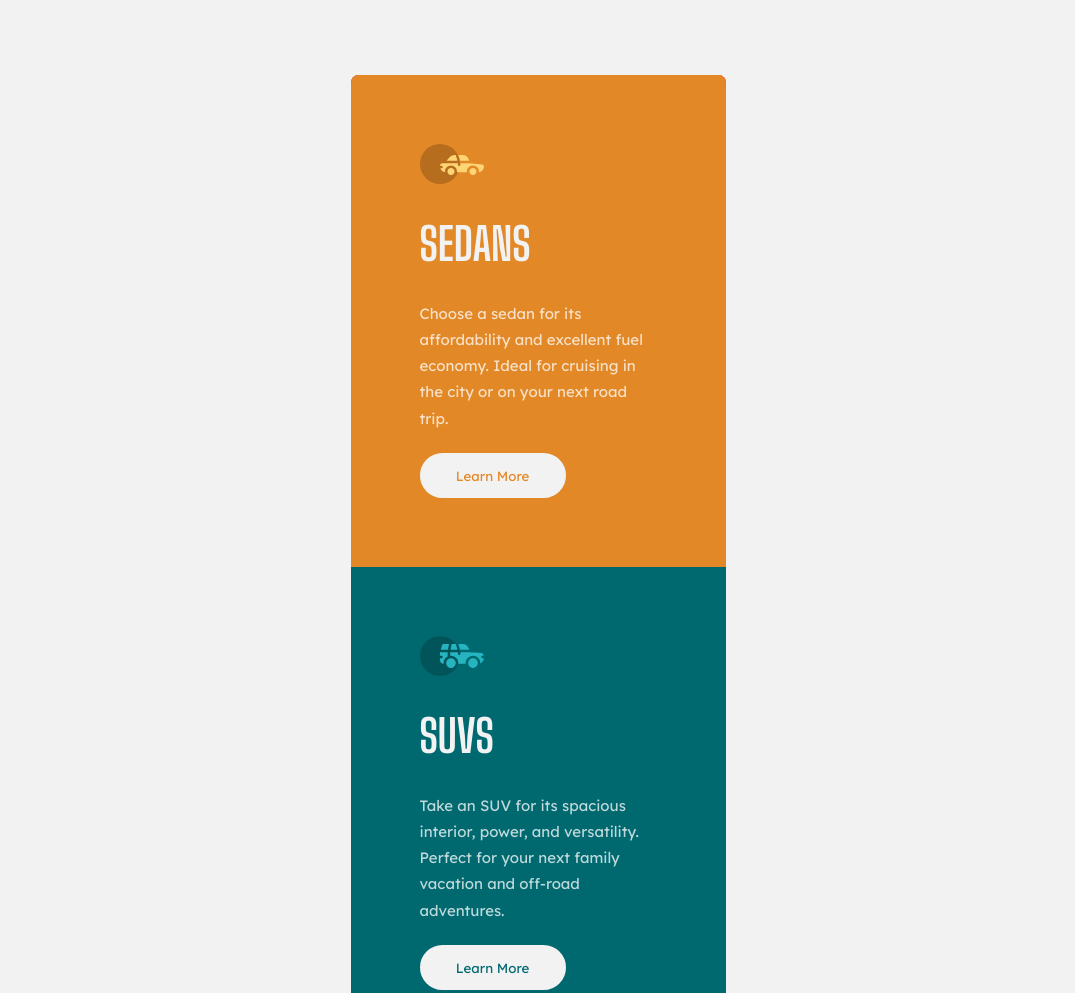
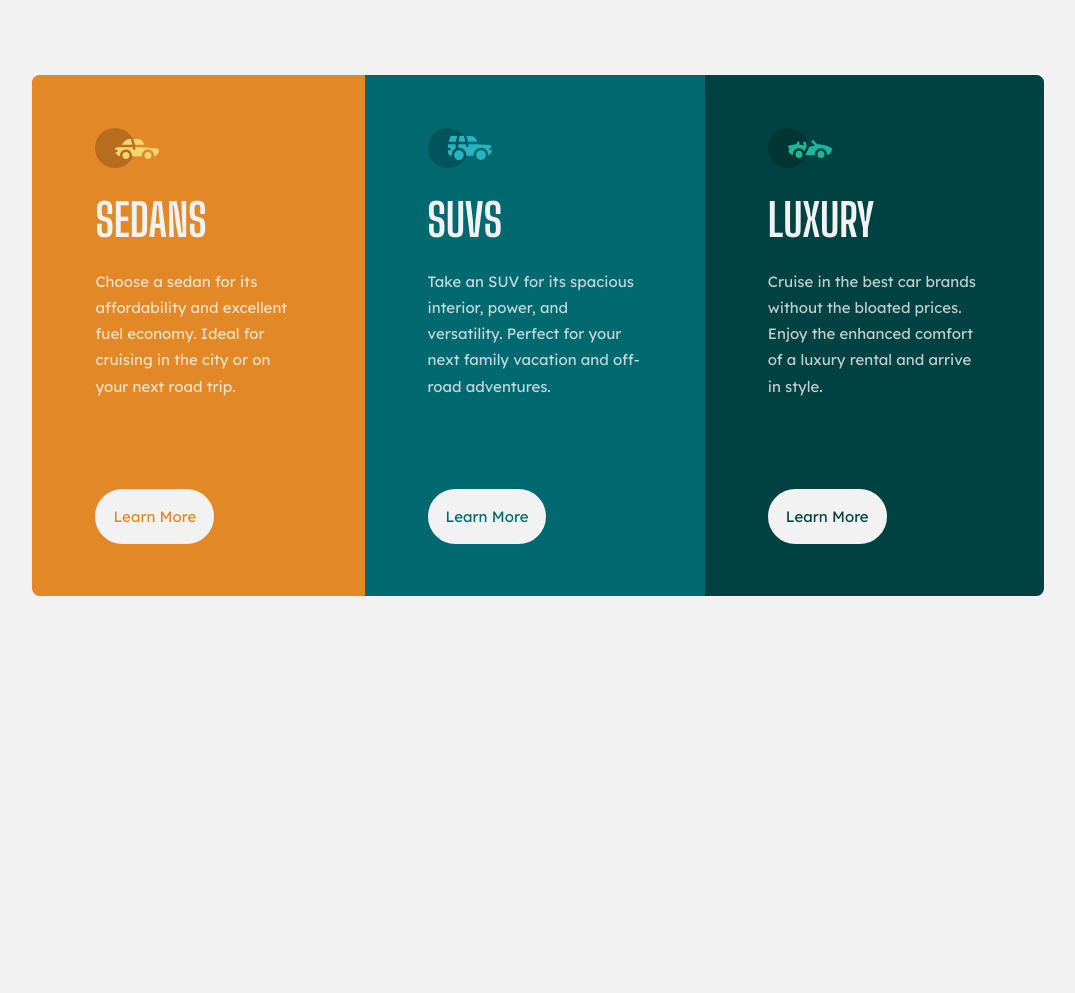
Before and after one commit to TheTryfechta/3-column-preview-card-component, a plain HTML site: page index.html in a window 1280 px wide. Shown: the top 993 px of the page, without its empty margins (102-1177 px from the left). After the commit the page ends 800 px from the top, so only its background shows below. Drawn offline with Linux system fonts and the light colour scheme.

Commit message:
Update based on feedback

```diff
--- a/index.html
+++ b/index.html
@@ -17,7 +17,7 @@
     <!-- Feel free to remove these styles or customise in your own stylesheet 👍 -->
   </head>
   <body>
-    <section class="card">
+    <div class="card">
       <div class="container">
         <article class="option option1">
           <div class="header">
@@ -31,13 +31,13 @@
                 />
               </g>
             </svg>
-            <h1>Sedans</h1>
+            <h2>Sedans</h2>
           </div>
           <p>
             Choose a sedan for its affordability and excellent fuel economy.
             Ideal for cruising in the city or on your next road trip.
           </p>
-          <button class="btn">Learn More</button>
+          <a class="btn">Learn More</a>
         </article>
         <article class="option option2">
           <div class="header">
@@ -51,13 +51,13 @@
                 />
               </g>
             </svg>
-            <h1>SUVs</h1>
+            <h2>SUVs</h2>
           </div>
           <p>
             Take an SUV for its spacious interior, power, and versatility.
             Perfect for your next family vacation and off-road adventures.
           </p>
-          <button class="btn">Learn More</button>
+          <a class="btn">Learn More</a>
         </article>
         <article class="option option3">
           <div class="header">
@@ -71,15 +71,15 @@
                 />
               </g>
             </svg>
-            <h1>Luxury</h1>
+            <h2>Luxury</h2>
           </div>
           <p>
             Cruise in the best car brands without the bloated prices. Enjoy the
             enhanced comfort of a luxury rental and arrive in style.
           </p>
-          <button class="btn">Learn More</button>
+          <a class="btn">Learn More</a>
         </article>
       </div>
-    </section>
+    </div>
   </body>
 </html>
--- a/style.css
+++ b/style.css
@@ -21,13 +21,8 @@ body {
     margin: 5em auto;
     border-radius: .5em;
     overflow: hidden;
-    background: red;
+    transition: width .5s ease;
 }
-
-.container {
-    background: red;
-}
-
 .option {
     padding: 4.6em;
 }
@@ -38,7 +33,7 @@ body {
 }
 
 
-.option h1 {
+.option h2 {
     font-family: "Big Shoulders Display", sans-serif;
     text-transform: uppercase;
     font-size: 3em;
@@ -70,13 +65,14 @@ body {
 }
 
 .btn {
+    display: inline-block;
     border: 3px solid var(--off-white);
     background-color: var(--off-white);
     border-radius: 5em;
     padding: .85em 2.5em;
     font-family: "Lexend Deca";
     margin-top: .5em;
-    transition: margin 1s ease;
+    transition: margin 1s ease, width .5s ease;
 }
 
 .btn:hover {
@@ -85,9 +81,12 @@ body {
 }
 
 
-@media only screen and (min-width: 1440px) {
+@media only screen and (min-width: 980px) {
+
+
+
     .card {
-        width: 65%;
+        width: 80%;
     }
 
     .option {
@@ -100,13 +99,29 @@ body {
 
     .btn {
         margin-top: 5em;
-        padding: .85em 2.5em;
+        padding: 1em;
     }
 
     p {
         height: 130px;
     }
+
 }
+
+
+@media only screen and (min-width: 1350px) {
+      .card {
+        width: 65%;
+    }
+
+    .btn {
+        padding: .85em 2.5em;
+    }
+}
+
+
+
+
 
 /* - Mobile: 375px
 - Desktop: 1440px
```
